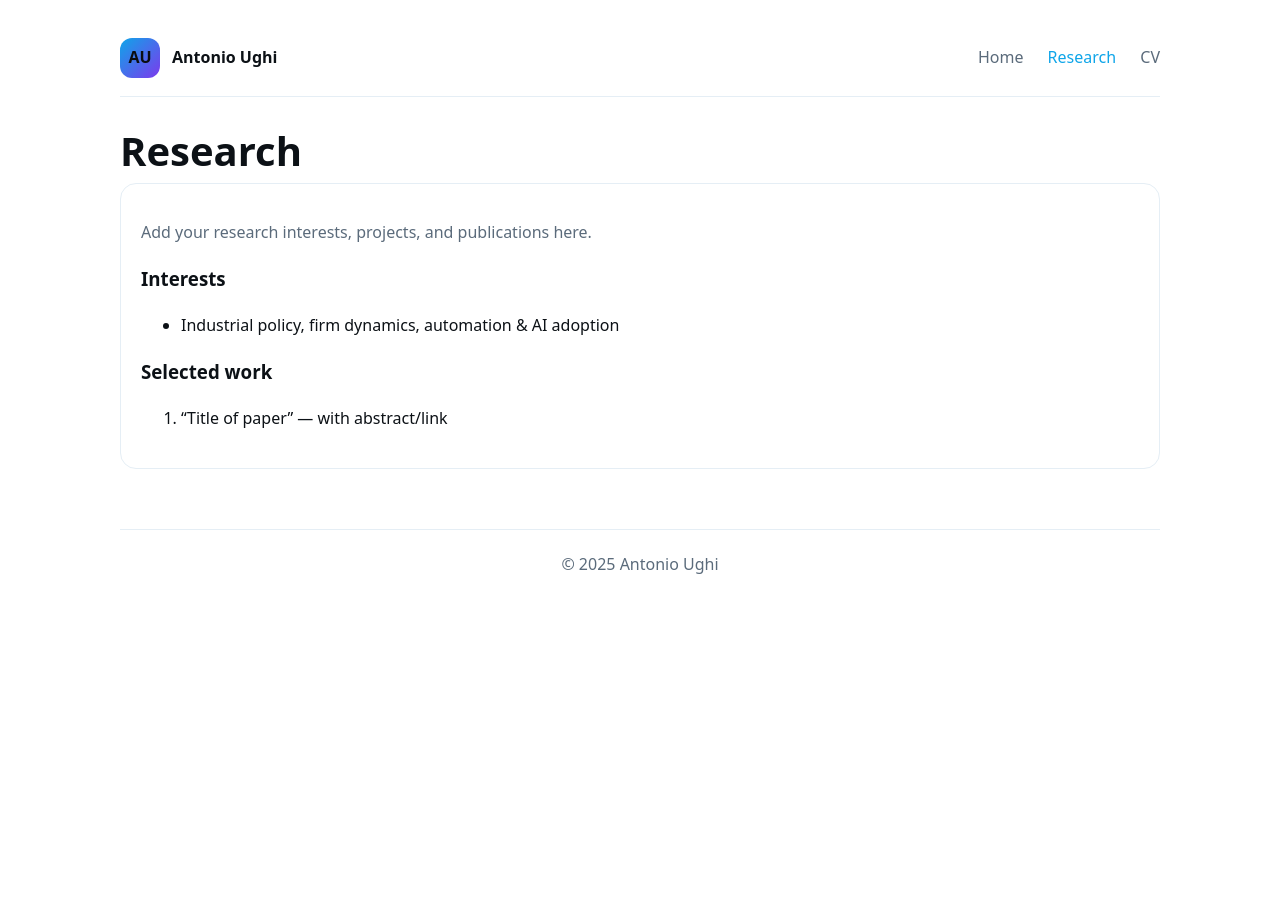
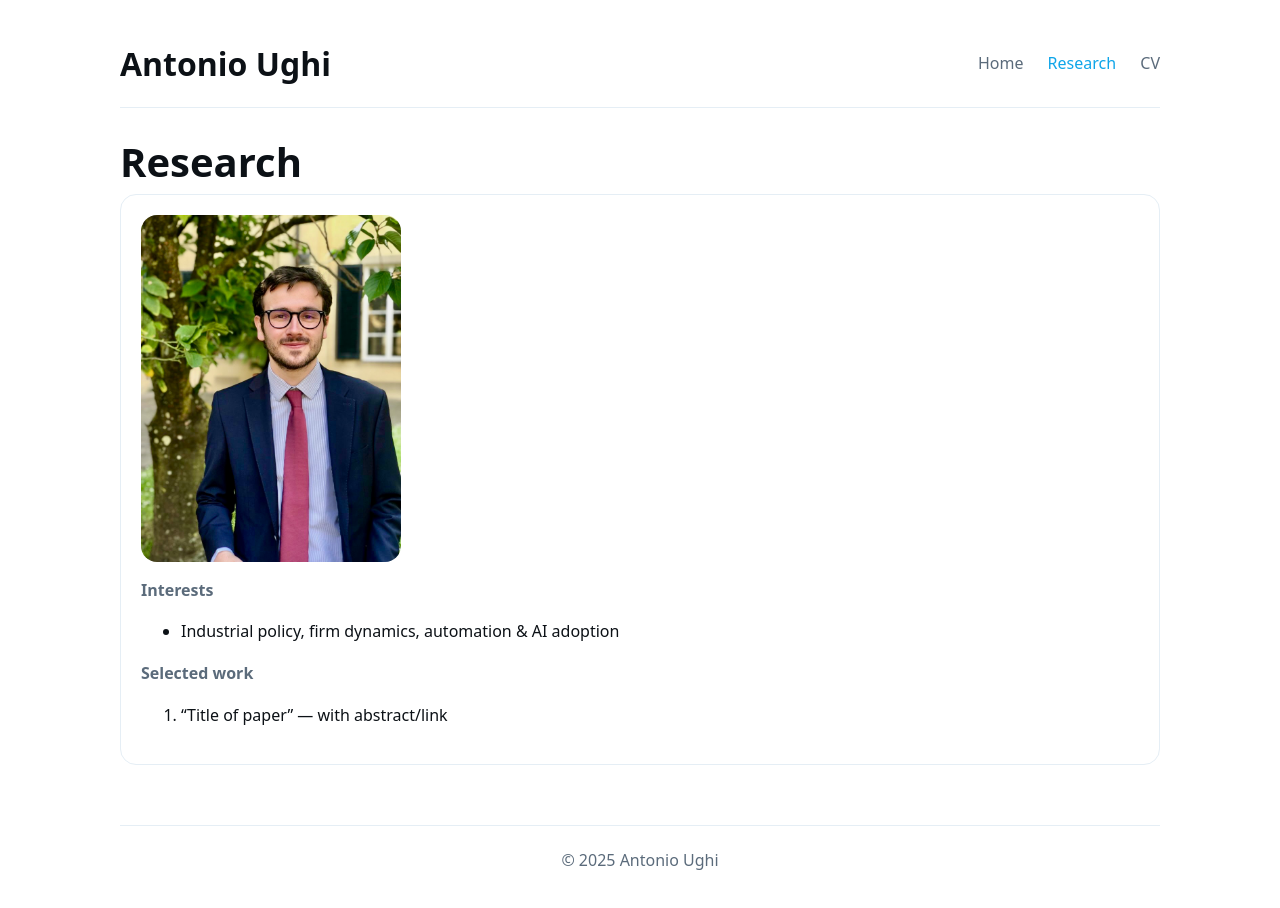
Before and after one commit to antonioughi/antonioughi.github.io, a plain HTML site: page research.html in a window 1280 px wide. Before the commit the page ends 800 px from the top, so only its background shows below. Drawn offline with Linux system fonts and the light colour scheme.

Commit message:
Update research.html

```diff
--- a/research.html
+++ b/research.html
@@ -10,8 +10,7 @@
   <div class="wrap">
     <header>
       <div class="brand">
-        <div class="logo">AU</div>
-        <div><strong>Antonio Ughi</strong></div>
+        <div class="site-title">Antonio Ughi</div>
       </div>
       <nav>
         <a href="index.html">Home</a>
@@ -22,17 +21,19 @@
 
     <main class="page">
       <h1>Research</h1>
-      <div class="card">
-        <p>Add your research interests, projects, and publications here.</p>
-        <!-- Example structure -->
-        <h3>Interests</h3>
+      <div class="card with-photo">
+        <img src="assets/AU.jpeg" alt="Antonio Ughi" class="profile-photo" />
+        <div>
+          <p><strong>Interests</strong></p>
           <ul>
             <li>Industrial policy, firm dynamics, automation & AI adoption</li>
           </ul>
-        <h3>Selected work</h3>
+
+          <p><strong>Selected work</strong></p>
           <ol>
             <li>“Title of paper” — with abstract/link</li>
           </ol>
+        </div>
       </div>
     </main>
 
```
Lines whose indentation alone changed are shown as unchanged.
